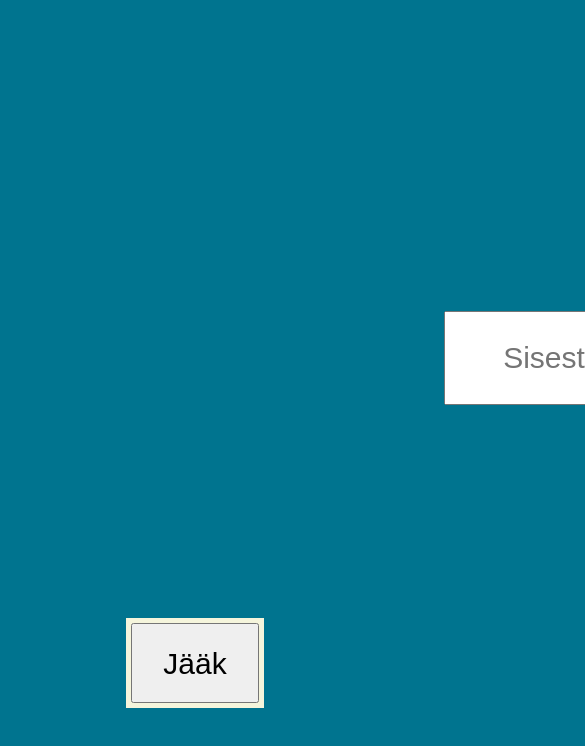
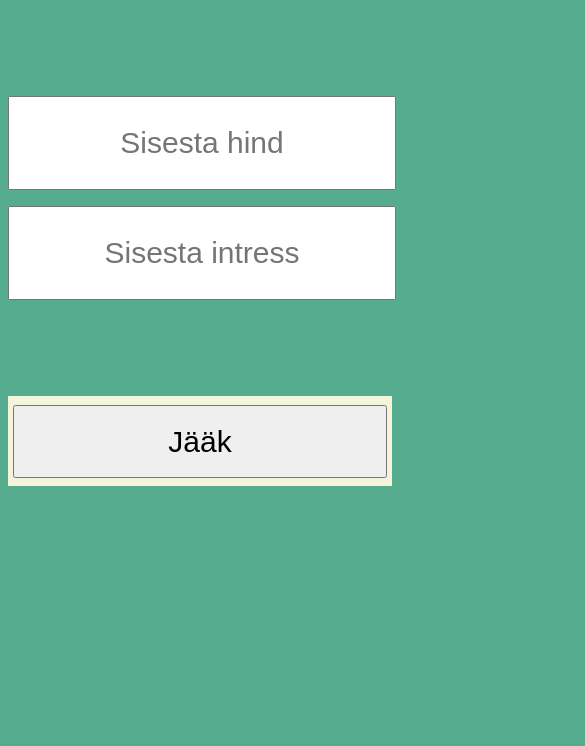
Before and after one commit to jasper-tambur/kalkulaator, a plain HTML site: page index.html in a window 390 px wide. Shown: the top 746 px of the page, 585 px wide, since content can reach past the window. Drawn offline with Linux system fonts and the light colour scheme.

Commit message:
fixed mobile view

```diff
--- a/index.html
+++ b/index.html
@@ -8,7 +8,7 @@
     <meta http-equiv="X-UA-Compatible" content="IE=edge">
     <meta name="viewport" content="width=device-width, initial-scale=1.0">
     <link rel="stylesheet" href="style.css">
-    <title>Kalkulaator</title>
+    <title style="font-size:10vw">Kalkulaator</title>
 </head>
 <body>
     <div class = "container">
@@ -16,16 +16,16 @@
             <div class="op">
                 <input class="inputs" id="price" type="number" placeholder="Sisesta hind" oninput="getValue()"></input>
             </div>
-            <div class="btn223">
-                <div class="btn">
-                    <button id="price-post-interest">Jääk</button>
-                </div>
-            </div>
             <div class="op">
                 <input class="inputs" id="interest" type="number" placeholder="Sisesta intress" oninput="getValue()"></input>
             </div>
         </div>
     </div>
+    <div class="btn223">
+        <div class="btn">
+            <button id="price-post-interest">Jääk</button>
+        </div>
+    </div>
 </body>
 <script src="script.js"></script>
 </html>
--- a/style.css
+++ b/style.css
@@ -1,13 +1,14 @@
 body{
-    background-color: #00748f;
+    background-color: #55ac8f;
     font-family: 'PT Sans', sans-serif;
+    overflow-x: hidden;
 }
 .container{
     display: flex;
     justify-content: center;
     padding: 5;
-    height: 700px;
-    width: auto;
+    margin: 6rem 0rem;
+    width: 100%;
 }
 .field{
     float: left;
@@ -17,8 +18,7 @@ body{
     display: flex;
     padding: 5px;
     height: 80px;
-    width: 300px;
-    margin: 0px 180px;
+    width: 100%;
     font-size: 30px;
     text-align: center;
 
@@ -37,7 +37,7 @@ body{
 }
 .btn223{
     display: flex;
-    align-self: flex-end;
+    justify-content: center;
 }
 .op{
     display: flex;
@@ -51,3 +51,22 @@ input[type=number]::-webkit-outer-spin-button {
 input[type=number] {
     -moz-appearance:textfield;
 }
+
+#price{
+    margin-right: 3rem;
+}
+
+@media screen and (max-width:600px){
+    .input, .btn, .container, .field, .op, .btn223, .inputs{
+        display: flex;
+        justify-content: center;
+        flex-direction: column;
+        padding: 5;
+        width: 100%;
+    }
+
+    #price{
+        margin-bottom: 1rem;
+    }
+
+}
```
